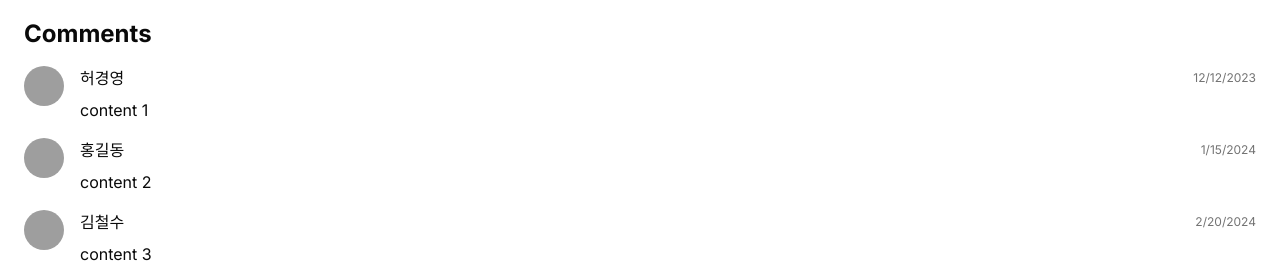
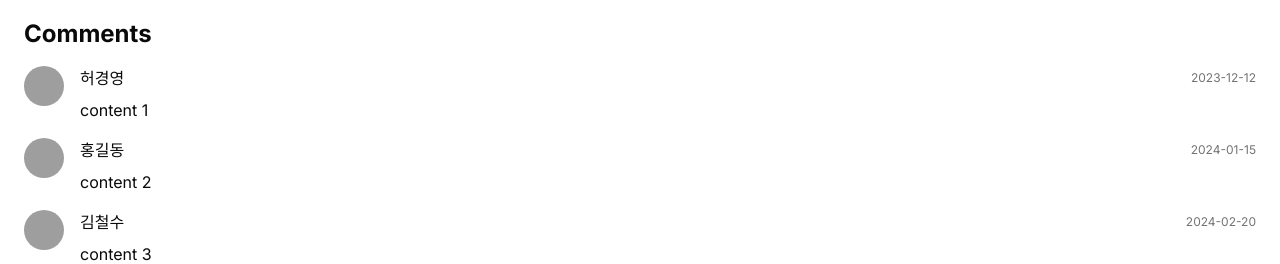
Before and after one commit to Zerotay/aws-front, a Next.js app: page /detail/1 in a window 1280 px wide. Shown: the part 246-510 px from the top of the page. Built offline with nearby package versions, Linux system fonts and the light colour scheme; no server answers; grey boxes are pictures that could not be loaded.

Commit message:
fix: 게시글 조회 페이지 작성

```diff
--- a/src/app/detail/[id]/page.tsx
+++ b/src/app/detail/[id]/page.tsx
@@ -6,15 +6,15 @@ import {useMutation, useQueryClient, useSuspenseQueries} from "@tanstack/react-q
 import {Button} from "@/components/ui/button";
 import {useRouter} from "next/navigation";
 import {Textarea} from "@/components/ui/textarea";
-import {useState} from "react";
+import {AwaitedReactNode, JSXElementConstructor, Key, ReactElement, ReactNode, ReactPortal, useState} from "react";
 import {Input} from "@/components/ui/input";
 
-export default function Component({params}: { params: { id: number }}) {
+export default function Component({params}: { params: { id: number } }) {
     const boardId = params.id;
     const router = useRouter()
 
     // 실제 구현해야 하는 데이터 부분
-    const getPostData = (boardId : number) => ({
+    const getPostData = (boardId: number) => ({
         title: "hello",
         nickname: "허경영",
         createdAt: "2023-12-12",
@@ -22,7 +22,7 @@ export default function Component({params}: { params: { id: number }}) {
     });
 
     // 실제 구현해야 하는 데이터 부분
-    const getCommentList = (boardId : number) => [
+    const getCommentList = (boardId: number) => [
         {
             title: "hello",
             nickname: "허경영",
@@ -49,7 +49,6 @@ export default function Component({params}: { params: { id: number }}) {
     };
 
 
-
     const results = useSuspenseQueries({
         queries: [
             {
@@ -66,7 +65,7 @@ export default function Component({params}: { params: { id: number }}) {
     const [post, comments] = results.map((result: { data: any; }) => result.data);
 
     const handleEdit = () => router.push(`/modify/${boardId}`);
-    const handleDelete =  () => null;
+    const handleDelete = () => null;
     const handleBack = () => router.push("/");
 
     const [newContents, setNewContents] = useState("");
@@ -76,10 +75,10 @@ export default function Component({params}: { params: { id: number }}) {
 
     // 실제로 구현해야 하는 파트
     // 실제 댓글 API 파트
-    const writeComment =  (param:any) => (param);
+    const writeComment = (param: any) => (param);
 
-    const {mutate:CommentAdd} = useMutation({
-        mutationFn: (param:Object) => writeComment(param),
+    const {mutate: CommentAdd} = useMutation({
+        mutationFn: (param: Object) => writeComment(param),
         onSuccess: (data, variables, context) => {
             queryClient.invalidateQueries({queryKey: ['commentList', boardId]})
             setNewContents('');
@@ -136,7 +135,11 @@ export default function Component({params}: { params: { id: number }}) {
                 <div className="mt-8 space-y-4">
                     <h2 className="text-2xl font-bold">Comments</h2>
                     <div className="space-y-4">
-                        {comments.map(comment => (
+                        {comments.map((comment: {
+                            id: Key | null | undefined;
+                            nickname: string | null | undefined;
+                            content: string | null | undefined;
+                            createdAt: string | null | undefined; }) => (
                             <div key={comment.id} className="flex items-start gap-4">
                                 <Avatar>
                                     <AvatarImage src="/placeholder-user.jpg"/>
@@ -146,7 +149,7 @@ export default function Component({params}: { params: { id: number }}) {
                                     <div className="flex items-center justify-between">
                                         <div className="font-medium">{comment.nickname}</div>
                                         <div
-                                            className="text-xs text-muted-foreground">{new Date(comment.createdAt).toLocaleDateString()}</div>
+                                            className="text-xs text-muted-foreground">{comment.createdAt}</div>
                                     </div>
                                     <p>{comment.content}</p>
                                 </div>
```
